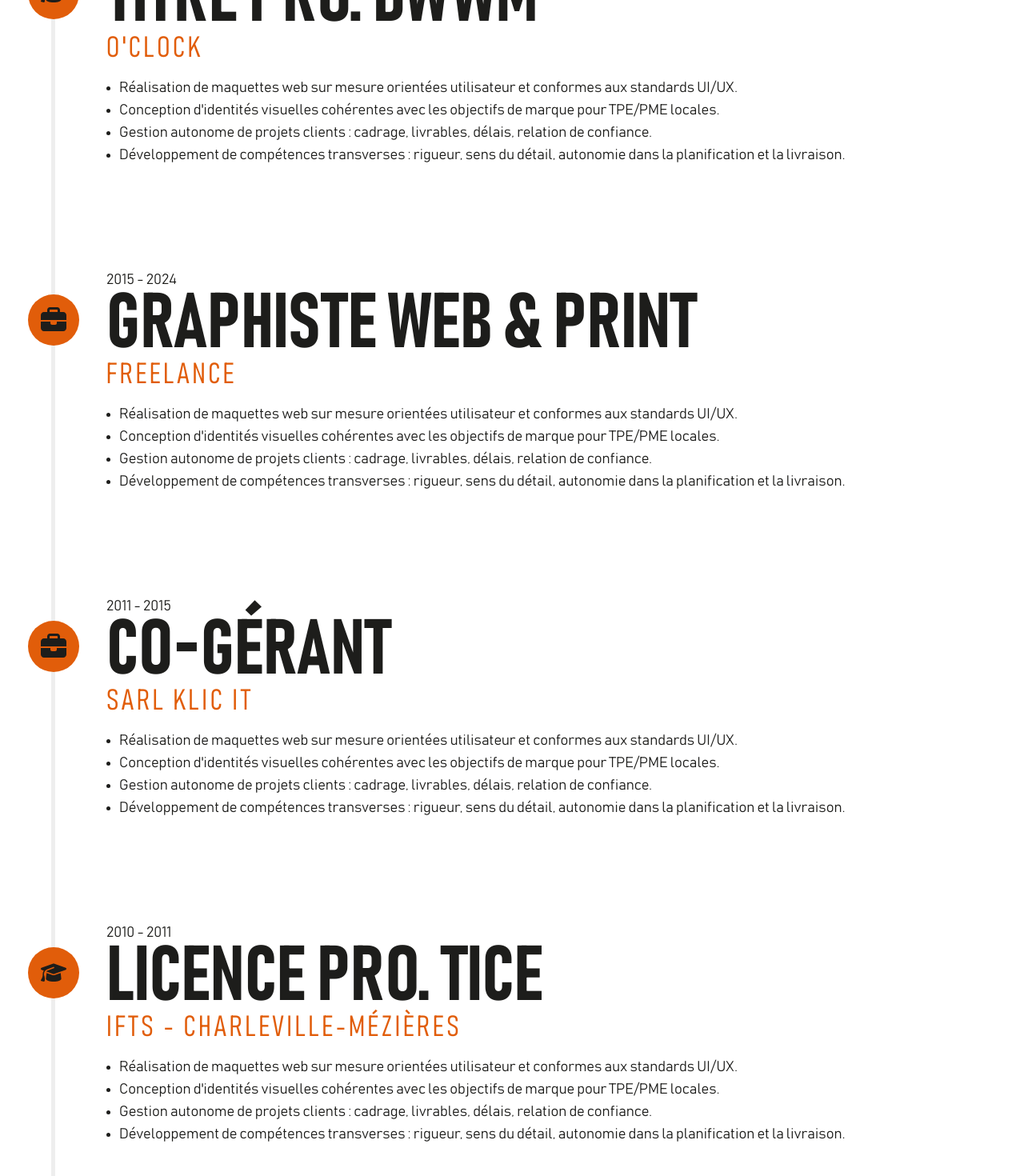
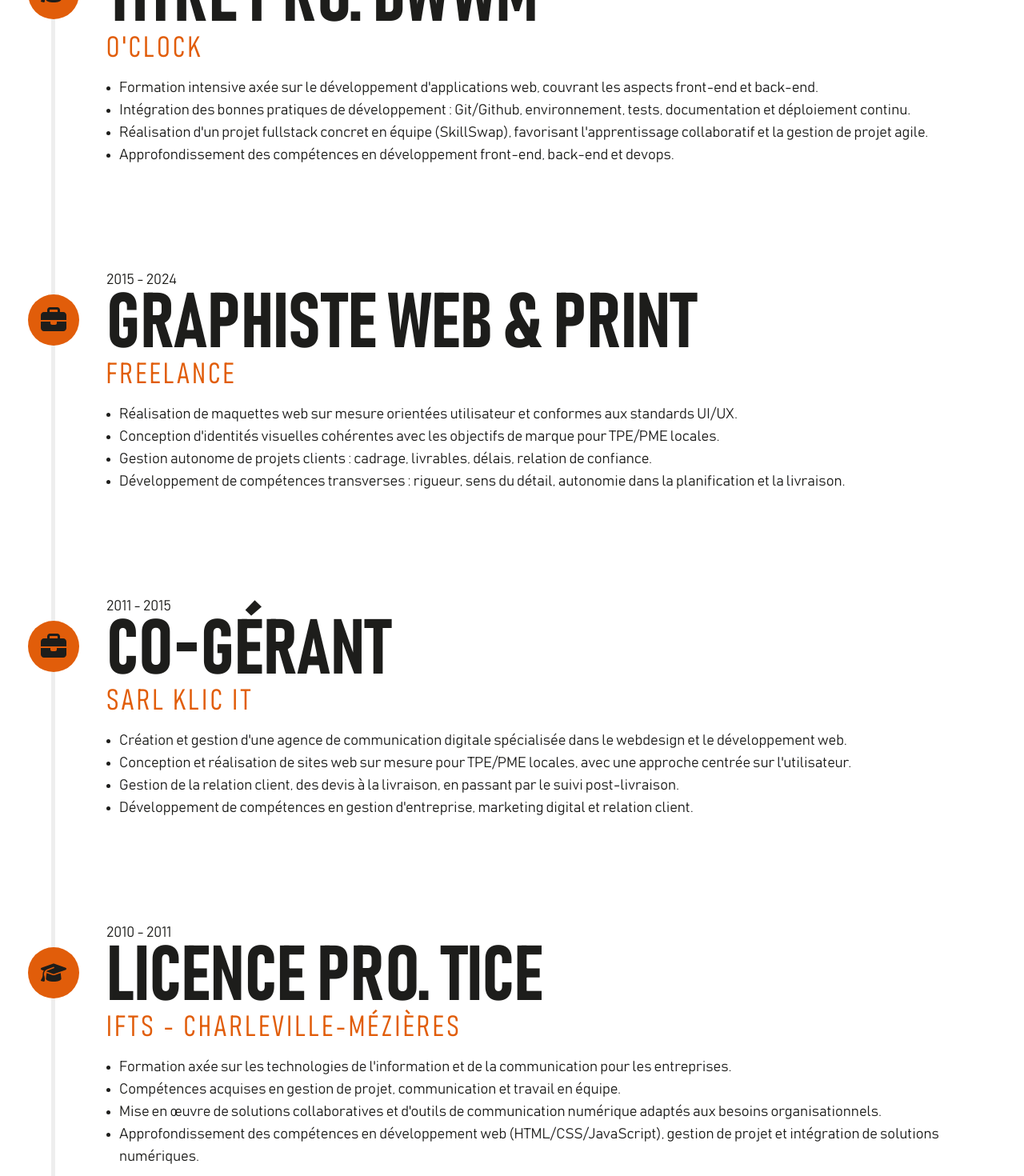
Before and after one commit to renardoli/portfolio-2025, a React (Vite) app: page /timeline in a window 1280 px wide. Shown: the part 280-1750 px from the top of the page at 80% size. Built offline with nearby package versions, Linux system fonts and the light colour scheme.

Commit message:
feat: update timeline descriptions

```diff
--- a/src/data/timeline.ts
+++ b/src/data/timeline.ts
@@ -5,10 +5,10 @@ export const timeline = [
     subtitle: "O'Clock",
     type: 'formation',
     description: [
-      'Réalisation de maquettes web sur mesure orientées utilisateur et conformes aux standards UI/UX.',
-      "Conception d'identités visuelles cohérentes avec les objectifs de marque pour TPE/PME locales.",
-      'Gestion autonome de projets clients : cadrage, livrables, délais, relation de confiance.',
-      'Développement de compétences transverses : rigueur, sens du détail, autonomie dans la planification et la livraison.',
+      "Formation intensive axée sur le développement d'applications web, couvrant les aspects front-end et back-end.",
+      'Intégration des bonnes pratiques de développement : Git/Github, environnement, tests, documentation et déploiement continu.',
+      "Réalisation d'un projet fullstack concret en équipe (SkillSwap), favorisant l'apprentissage collaboratif et la gestion de projet agile.",
+      'Approfondissement des compétences en développement front-end, back-end et devops.',
     ],
   },
   {
@@ -29,10 +29,10 @@ export const timeline = [
     subtitle: 'SARL Klic iT',
     type: 'travail',
     description: [
-      'Réalisation de maquettes web sur mesure orientées utilisateur et conformes aux standards UI/UX.',
-      "Conception d'identités visuelles cohérentes avec les objectifs de marque pour TPE/PME locales.",
-      'Gestion autonome de projets clients : cadrage, livrables, délais, relation de confiance.',
-      'Développement de compétences transverses : rigueur, sens du détail, autonomie dans la planification et la livraison.',
+      "Création et gestion d'une agence de communication digitale spécialisée dans le webdesign et le développement web.",
+      "Conception et réalisation de sites web sur mesure pour TPE/PME locales, avec une approche centrée sur l'utilisateur.",
+      'Gestion de la relation client, des devis à la livraison, en passant par le suivi post-livraison.',
+      "Développement de compétences en gestion d'entreprise, marketing digital et relation client.",
     ],
   },
   {
@@ -41,10 +41,10 @@ export const timeline = [
     subtitle: 'IFTS - Charleville-Mézières',
     type: 'formation',
     description: [
-      'Réalisation de maquettes web sur mesure orientées utilisateur et conformes aux standards UI/UX.',
-      "Conception d'identités visuelles cohérentes avec les objectifs de marque pour TPE/PME locales.",
-      'Gestion autonome de projets clients : cadrage, livrables, délais, relation de confiance.',
-      'Développement de compétences transverses : rigueur, sens du détail, autonomie dans la planification et la livraison.',
+      "Formation axée sur les technologies de l'information et de la communication pour les entreprises.",
+      'Compétences acquises en gestion de projet, communication et travail en équipe.',
+      "Mise en œuvre de solutions collaboratives et d'outils de communication numérique adaptés aux besoins organisationnels.",
+      'Approfondissement des compétences en développement web (HTML/CSS/JavaScript), gestion de projet et intégration de solutions numériques.',
     ],
   },
   {
@@ -53,10 +53,10 @@ export const timeline = [
     subtitle: 'IUT Reims-Châlons-Charleville',
     type: 'formation',
     description: [
-      'Réalisation de maquettes web sur mesure orientées utilisateur et conformes aux standards UI/UX.',
-      "Conception d'identités visuelles cohérentes avec les objectifs de marque pour TPE/PME locales.",
-      'Gestion autonome de projets clients : cadrage, livrables, délais, relation de confiance.',
-      'Développement de compétences transverses : rigueur, sens du détail, autonomie dans la planification et la livraison.',
+      'Formation axée sur les infrastructures réseaux, les télécommunications et les technologies numériques.',
+      "Compétences acquises en administration système (Windows/Linux), architecture réseau (Cisco), sécurité des réseaux, protocole IP, VOIP, DHCP, DNS, ACL, firewall, et supervision d'infrastructures.",
+      "Réalisation d'un projet technique réalisé en équipe : installation, configuration et déploiement d'un réseau LAN interconnecté avec plusieurs sites (WAN).",
+      'Bases solides en développement (scripts réseau, web orienté serveur), bases de données, et gestion de services connectés.',
     ],
   },
 ];
```
